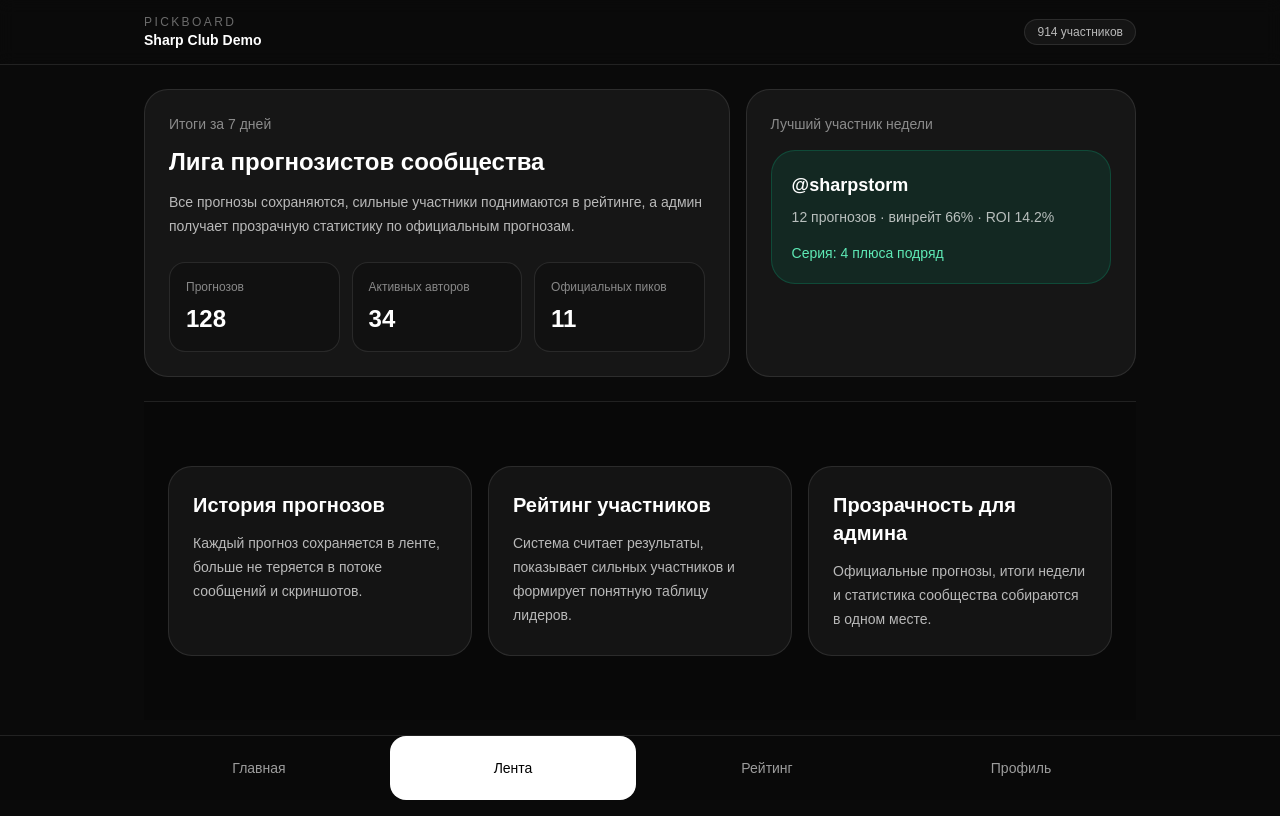
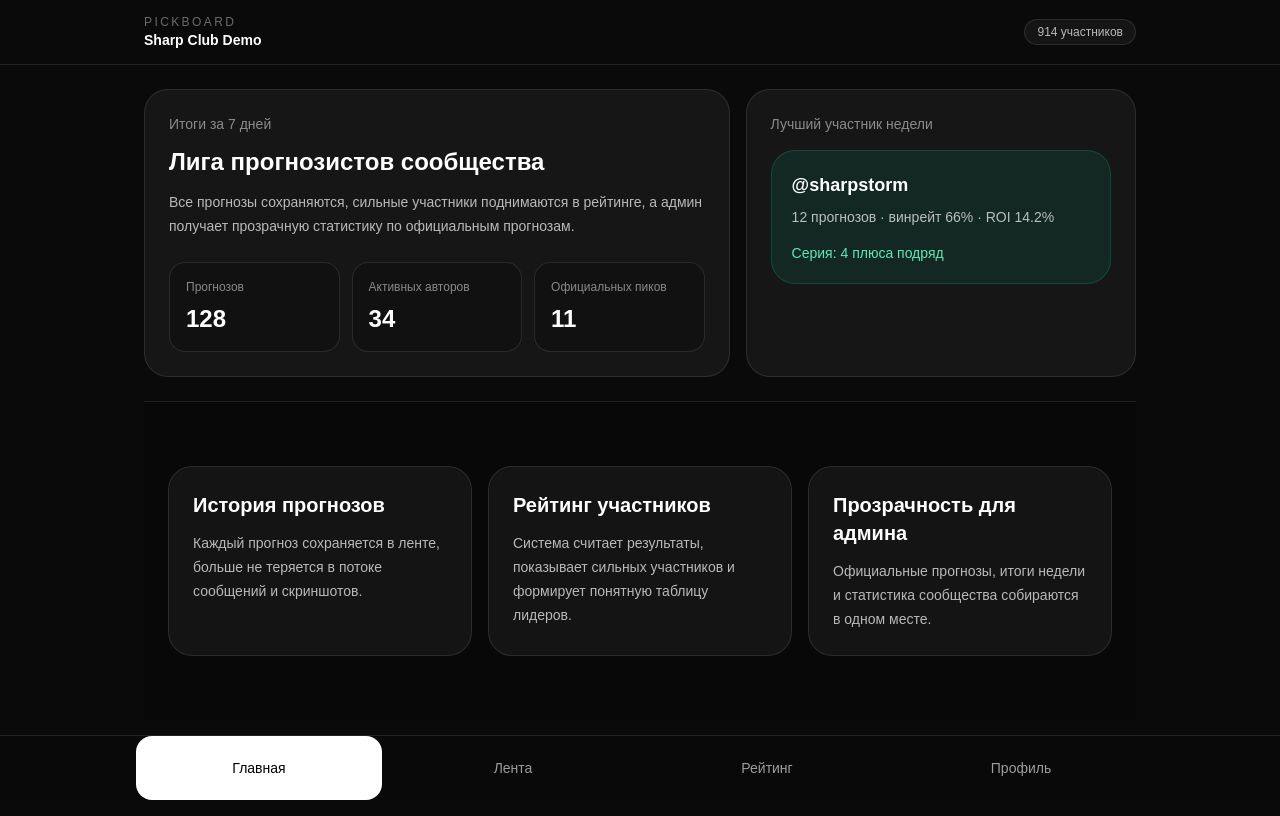
Before and after one commit to visitvitosatos-pixel/pickboard, a Next.js app: page / in a window 1280 px wide. Built offline with nearby package versions, Linux system fonts and the light colour scheme.

Commit message:
fix: make bottom navigation active state dynamic

```diff
--- a/src/components/layout/bottom-nav.tsx
+++ b/src/components/layout/bottom-nav.tsx
@@ -1,29 +1,38 @@
+"use client";
+
 import Link from "next/link";
+import { usePathname } from "next/navigation";
 
 const items = [
-  { label: "Главная", href: "/", active: false },
-  { label: "Лента", href: "/feed", active: true },
-  { label: "Рейтинг", href: "#", active: false },
-  { label: "Профиль", href: "#", active: false },
+  { label: "Главная", href: "/" },
+  { label: "Лента", href: "/feed" },
+  { label: "Рейтинг", href: "/leaderboard" },
+  { label: "Профиль", href: "/profile" },
 ];
 
 export function BottomNav() {
+  const pathname = usePathname();
+
   return (
     <nav className="fixed bottom-0 left-0 right-0 z-20 border-t border-white/10 bg-neutral-950/95 backdrop-blur">
       <div className="mx-auto grid h-16 w-full max-w-5xl grid-cols-4 gap-2 px-2">
-        {items.map((item) => (
+        {items.map((item) => {
+          const isActive = pathname === item.href;
+
+          return (
             <Link
               key={item.label}
               href={item.href}
               className={`flex items-center justify-center rounded-2xl text-sm transition ${
-              item.active
+                isActive
                   ? "bg-white text-black"
                   : "text-white/60 hover:bg-white/5 hover:text-white"
               }`}
             >
               {item.label}
             </Link>
-        ))}
+          );
+        })}
       </div>
     </nav>
   );
```
Lines whose indentation alone changed are shown as unchanged.
